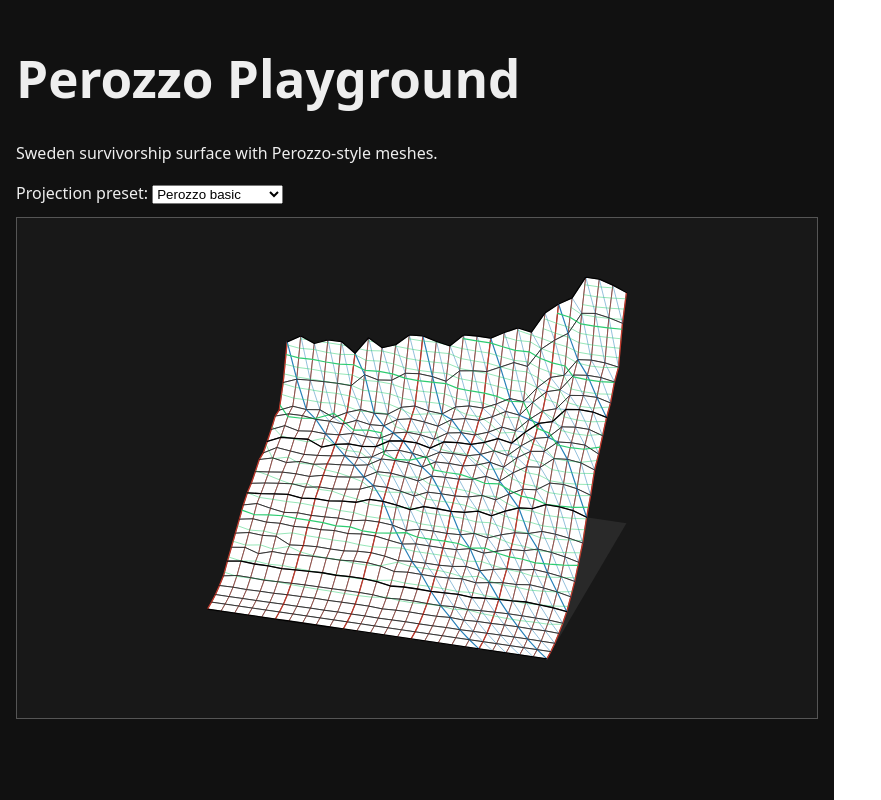
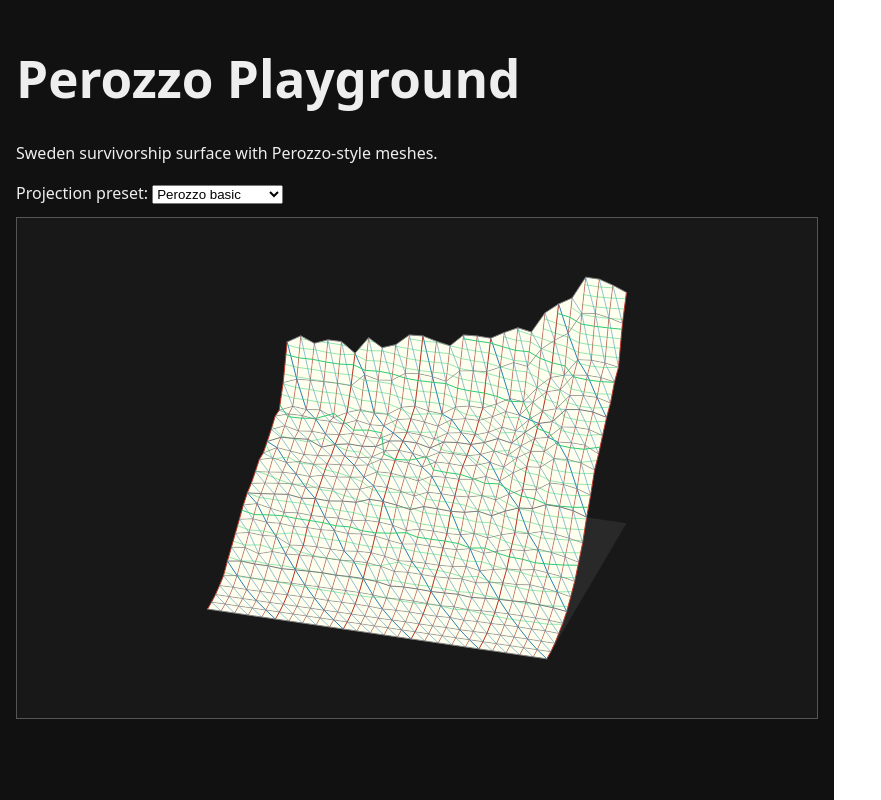
Before and after one commit to infowetrust/perozzo-playground, a React (Vite) app in the folder perozzo-playground/: page / in a window 1280 px wide. Shown: the whole page, without its empty margins (0-881 px from the left). Built offline with nearby package versions, Linux system fonts and the light colour scheme.

Commit message:
Describe what you did

```diff
--- a/perozzo-playground/src/playground/AppPlayground.tsx
+++ b/perozzo-playground/src/playground/AppPlayground.tsx
@@ -29,6 +29,58 @@ const contourData = contourRaw as ContourFile[];
 const WIDTH = 800;
 const HEIGHT = 500;
 const FLOOR_DEPTH = 0;
+
+// Centralized visual style for the playground.
+// If you want to art-direct the plate, tweak values here.
+const vizStyle = {
+  page: {
+    background: "#111",
+    text: "#eee",
+  },
+  svg: {
+    border: "#555",
+    background: "#181818",
+  },
+  floor: {
+    fill: "#292929ff",
+    stroke: "none" as "none",
+  },
+  surface: {
+    fill: "ivory",
+    stroke: "none",
+    strokeWidth: 0.6,
+  },
+  years: {
+    stroke: "#c0392b",
+    thinWidth: 0.5,
+    thickWidth: 1,
+    heavyStep: 25, // emphasize every ## years
+
+  },
+  ages: {
+    stroke: "gray",
+    thinWidth: 0.5,
+    thickWidth: 1,
+    heavyStep: 25, // emphasize every ## years
+  },
+  cohorts: {
+    stroke: "#2980b9",
+    thinWidth: 0.5,
+    thickWidth: 1,
+    heavyStep: 25, // emphasize every ## years
+  },
+  values: {
+    stroke: "#2ecc71",
+    thinWidth: 0.5,
+    thickWidth: 1,
+    heavyStep: 50_000,
+  },
+  debugPoints: {
+    fill: "#ffcc66",
+    opacity: 0,
+    radius: 2,
+  },
+};
 
 type Quad2D = {
   points2D: Point2D[];
@@ -149,7 +201,8 @@ export default function AppPlayground() {
     for (let rowIndex = 0; rowIndex < rows; rowIndex++) {
       pts.push(projectedSurface[rowIndex * cols + colIndex]);
     }
-    const heavy = (year - years[0]) % 25 === 0;
+    const heavy =
+      (year - years[0]) % vizStyle.years.heavyStep === 0;
     return { year, points: pts, heavy };
   });
 
@@ -159,19 +212,26 @@ export default function AppPlayground() {
     for (let colIndex = 0; colIndex < cols; colIndex++) {
       pts.push(projectedSurface[rowIndex * cols + colIndex]);
     }
-    const heavy = age % 25 === 0;
+    const heavy =
+      (age - ages[0]) % vizStyle.ages.heavyStep === 0;
     return { age, points: pts, heavy };
   });
+
+  // Cohort birth years: derive from the table itself.
+  // For every (year, age) pair we know birthYear = year - age.
+  // This guarantees we include cohorts born *before* the first table year.
+  const cohortBirthYears = Array.from(
+    new Set(swedenRows.map((row) => row.year - row.age))
+  ).sort((a, b) => a - b);
 
   // BLUE: cohort lines (birth-year diagonals), based on the 5-year age grid
   type CohortLine = { birthYear: number; points: Point2D[]; heavy: boolean };
   const cohortLines: CohortLine[] = [];
 
   const minYear = years[0];
-  const maxYear = years[years.length - 1];
   const maxAge = ages[ages.length - 1];
 
-  for (let birthYear = minYear; birthYear <= maxYear; birthYear += 5) {
+  for (const birthYear of cohortBirthYears) {
     const pts: Point2D[] = [];
 
     for (const year of years) {
@@ -187,7 +247,8 @@ export default function AppPlayground() {
     }
 
     if (pts.length > 1) {
-      const heavy = (birthYear - minYear) % 25 === 0;
+      const heavy =
+        (birthYear - minYear) % vizStyle.cohorts.heavyStep === 0;
       cohortLines.push({ birthYear, points: pts, heavy });
     }
   }
@@ -240,8 +301,8 @@ export default function AppPlayground() {
     <div
       style={{
         padding: "1rem",
-        background: "#111",
-        color: "#eee",
+        background: vizStyle.page.background,
+        color: vizStyle.page.text,
         minHeight: "100vh",
         boxSizing: "border-box",
       }}
@@ -266,7 +327,10 @@ export default function AppPlayground() {
       <svg
         width={WIDTH}
         height={HEIGHT}
-        style={{ border: "1px solid #555", background: "#181818" }}
+        style={{
+          border: `1px solid ${vizStyle.svg.border}`,
+          background: vizStyle.svg.background,
+        }}
       >
         <g transform={`translate(${offsetX}, ${offsetY})`}>
           {/*Green value isolines are clipped to the visible surface silhouette
@@ -280,8 +344,8 @@ export default function AppPlayground() {
           {/* base plane */}
           <polygon
             points={floorPoints.map((p) => `${p.x},${p.y}`).join(" ")}
-            fill="#292929ff"
-            stroke="none"
+            fill={vizStyle.floor.fill}
+            stroke={vizStyle.floor.stroke}
           />
 
           {/* main surface quads */}
@@ -289,9 +353,9 @@ export default function AppPlayground() {
             <polygon
               key={i}
               points={quad.points2D.map((p) => `${p.x},${p.y}`).join(" ")}
-              fill="#ffffff"
-              stroke="#444"
-              strokeWidth={0.6}
+              fill={vizStyle.surface.fill}
+              stroke={vizStyle.surface.stroke}
+              strokeWidth={vizStyle.surface.strokeWidth}
             />
           ))}
 
@@ -301,8 +365,12 @@ export default function AppPlayground() {
               key={`year-${line.year}`}
               points={line.points.map((p) => `${p.x},${p.y}`).join(" ")}
               fill="none"
-              stroke="#c0392b"
-              strokeWidth={line.heavy ? 1.3 : 0.5}
+              stroke={vizStyle.years.stroke}
+              strokeWidth={
+                line.heavy
+                  ? vizStyle.years.thickWidth
+                  : vizStyle.years.thinWidth
+              }
               strokeLinecap="round"
               strokeLinejoin="round"
             />
@@ -314,8 +382,12 @@ export default function AppPlayground() {
               key={`cohort-${line.birthYear}`}
               points={line.points.map((p) => `${p.x},${p.y}`).join(" ")}
               fill="none"
-              stroke="#2980b9"
-              strokeWidth={line.heavy ? 1.2 : 0.5}
+              stroke={vizStyle.cohorts.stroke}
+              strokeWidth={
+                line.heavy
+                  ? vizStyle.cohorts.thickWidth
+                  : vizStyle.cohorts.thinWidth
+              }
               strokeLinecap="round"
               strokeLinejoin="round"
             />
@@ -328,8 +400,12 @@ export default function AppPlayground() {
                 key={`val-${iso.level}-${i}`}
                 points={iso.points.map((p) => `${p.x},${p.y}`).join(" ")}
                 fill="none"
-                stroke="#2ecc71"
-                strokeWidth={iso.level % 50000 === 0 ? 1.2 : 0.5}
+                stroke={vizStyle.values.stroke}
+                strokeWidth={
+                  iso.level % vizStyle.values.heavyStep === 0
+                    ? vizStyle.values.thickWidth
+                    : vizStyle.values.thinWidth
+                }
                 strokeLinecap="round"
                 strokeLinejoin="round"
               />
@@ -342,8 +418,12 @@ export default function AppPlayground() {
               key={`age-${line.age}`}
               points={line.points.map((p) => `${p.x},${p.y}`).join(" ")}
               fill="none"
-              stroke="#000000"
-              strokeWidth={line.heavy ? 1.3 : 0.5}
+              stroke={vizStyle.ages.stroke}
+              strokeWidth={
+                line.heavy
+                  ? vizStyle.ages.thickWidth
+                  : vizStyle.ages.thinWidth
+              }
               strokeLinecap="round"
               strokeLinejoin="round"
             />
@@ -355,9 +435,9 @@ export default function AppPlayground() {
               key={i}
               cx={p.x}
               cy={p.y}
-              r={2}
-              fill="#ffcc66"
-              opacity={0}
+              r={vizStyle.debugPoints.radius}
+              fill={vizStyle.debugPoints.fill}
+              opacity={vizStyle.debugPoints.opacity}
             />
           ))}
         </g>
```
